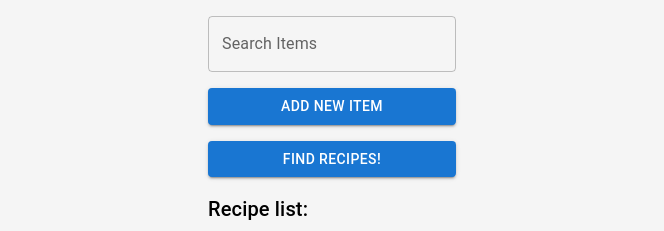
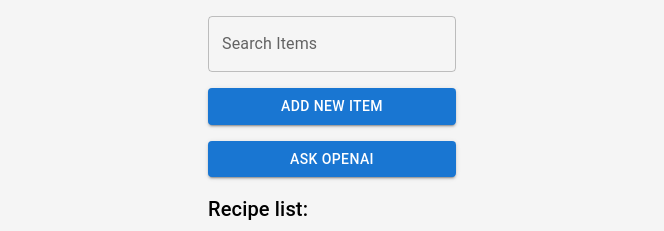
Before and after one commit to jyothiv-codes/Pantry-Tracker, a Next.js app: page / in a window 1280 px wide. Shown: the top 231 px of the page, without its empty margins (308-972 px from the left). Built offline with nearby package versions, Linux system fonts and the light colour scheme; no server answers; the database is empty.

Commit message:
Solving error in page.js

```diff
--- a/app/page.js
+++ b/app/page.js
@@ -169,7 +169,6 @@
   };
 
   const fetchOpenAIResponse = async (query) => {
-    if (typeof window !== 'undefined') {
     try {
       const response = await fetch('/api/ask-openai', {
         method: 'POST',
@@ -193,15 +192,12 @@
       console.error('Error fetching OpenAI response:', error);
       setOpenAIResponse('Failed to fetch response');
     }
-    }
   };
 
   const handleAskOpenAI = () => {
-    if (typeof window !== 'undefined') {
     const ingredients = inventory.map(item => item.name).join(', ');
     const query = `Using these ingredients: ${ingredients}, suggest a few recipes names, not the complete recipe. If an ingredient isn't edible, exclude it from consideration`;
     fetchOpenAIResponse(query);
-    }
   };
 
   return (
@@ -267,7 +263,7 @@
           Add New Item
         </Button>
         <Button variant="contained" color="primary" onClick={handleAskOpenAI} sx={{ fontSize: '0.875rem', borderRadius: 1 }}>
-          Find recipes!
+          Ask OpenAI
         </Button>
         <Typography variant="h6">
           Recipe list: {openAIResponse}
```
Lines whose indentation alone changed are shown as unchanged.
